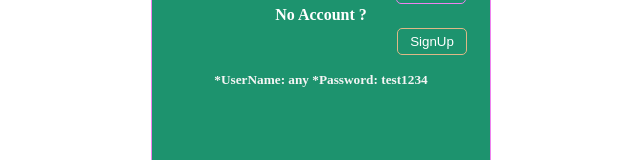
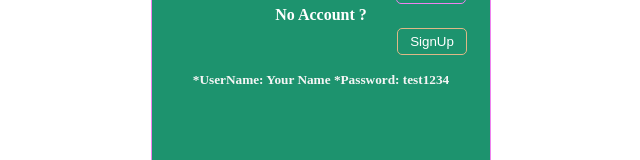
Before and after one commit to Roman123-game/Ticket_app, a React (Create React App) app: page / in a window 1280 px wide. Shown: the part 290-450 px from the top of the page, without its empty margins (319-959 px from the left). Built offline with nearby package versions, Linux system fonts and the light colour scheme.

Commit message:
Update Login.js

```diff
--- a/src/compon/Login/Login.js
+++ b/src/compon/Login/Login.js
@@ -66,7 +66,7 @@ const Login = (props) => {
           SignUp
         </button>
       </h4>
-      <h5 className="loginBottomMsg">*UserName: any *Password: test1234</h5>
+      <h5 className="loginBottomMsg">*UserName: Your Name *Password: test1234</h5>
       <TransitionGroup>
         <CSSTransition key={uuidv4()} timeout={500} classNames="item">
           <div>{openSignUp && <SignUp />}</div>
```
